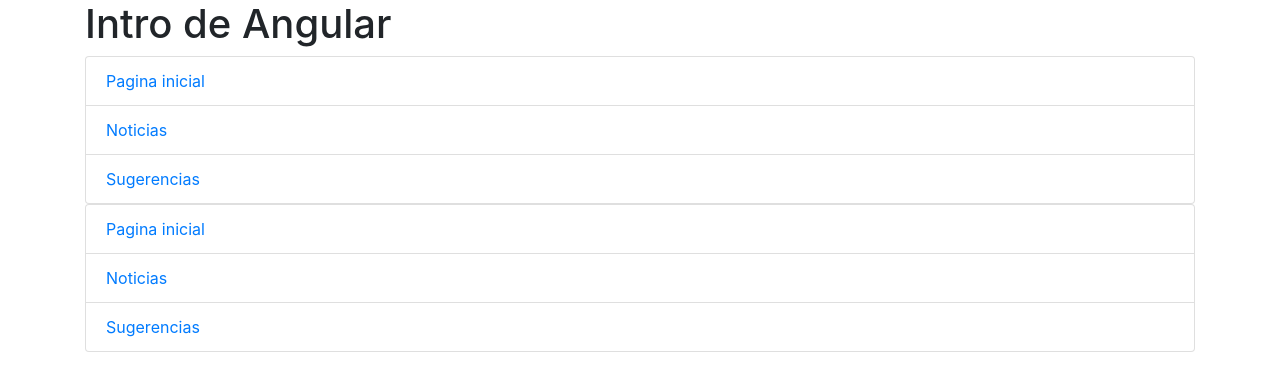
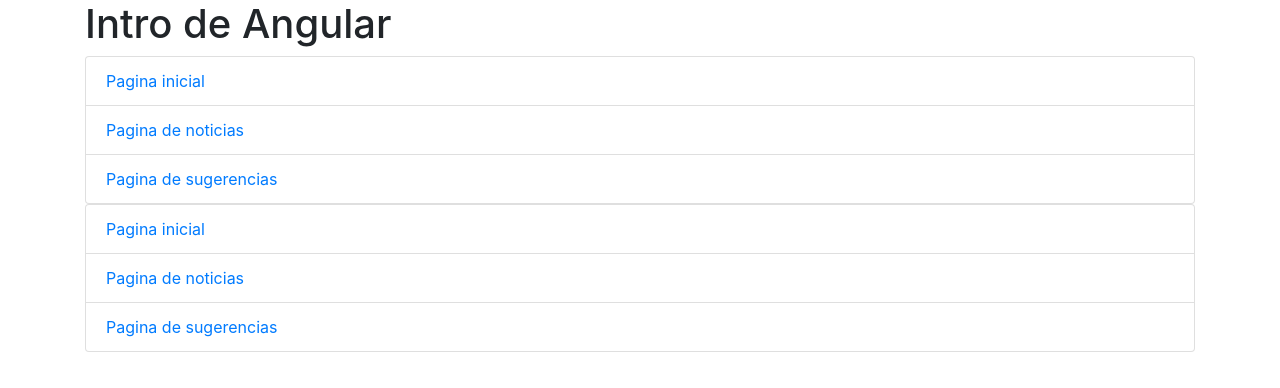
Before and after one commit to lgraul87/angular4, an Angular app: page /menu in a window 1280 px wide. Shown: the top 388 px of the page. Built offline with nearby package versions, Linux system fonts and the light colour scheme.

Commit message:
panteon01

```diff
--- a/src/app/componentes/menu/menu.component.html
+++ b/src/app/componentes/menu/menu.component.html
@@ -1,11 +1,5 @@
 <ul class="list-group">
 
-        <a routerLink={{item1.ruta}} class="list-group-item">{{item1.nombre}}</a>
-
-
-        <a routerLink="/noticias" class="list-group-item">Noticias</a>
-
-
-        <a routerLink="/sugerencias" class="list-group-item">Sugerencias</a>
+        <a *ngFor="let item of items"[routerLink]="item.ruta" class="list-group-item">{{item.nombre}}</a>
 
 </ul>
--- a/src/app/componentes/menu/menu.component.ts
+++ b/src/app/componentes/menu/menu.component.ts
@@ -8,10 +8,20 @@
 export class MenuComponent implements OnInit {
 
   constructor() { }
-  public item1: any = {
+  public items: any = [{
+
     nombre: "Pagina inicial",
     ruta: "inicio"
-  };
+  },
+  {
+    nombre: "Pagina de noticias",
+    ruta: "noticias"
+  },
+  {
+    nombre: "Pagina de sugerencias",
+    ruta: "sugerencias"
+  }
+  ];
   ngOnInit(): void {
   }
 
```
